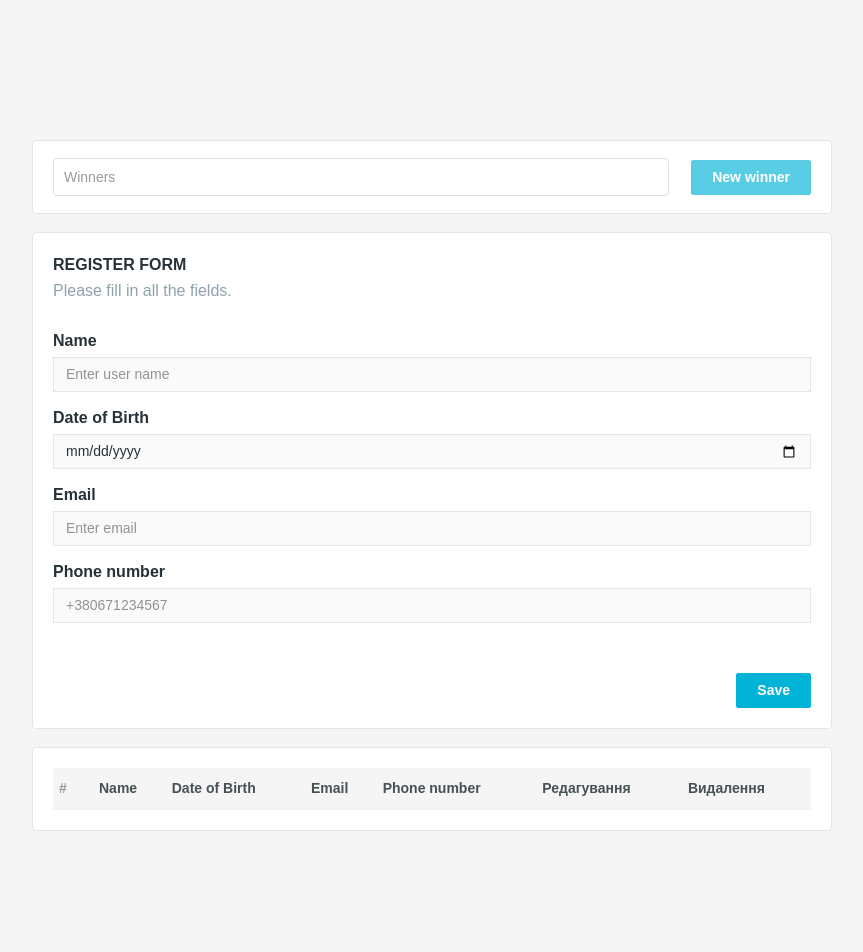
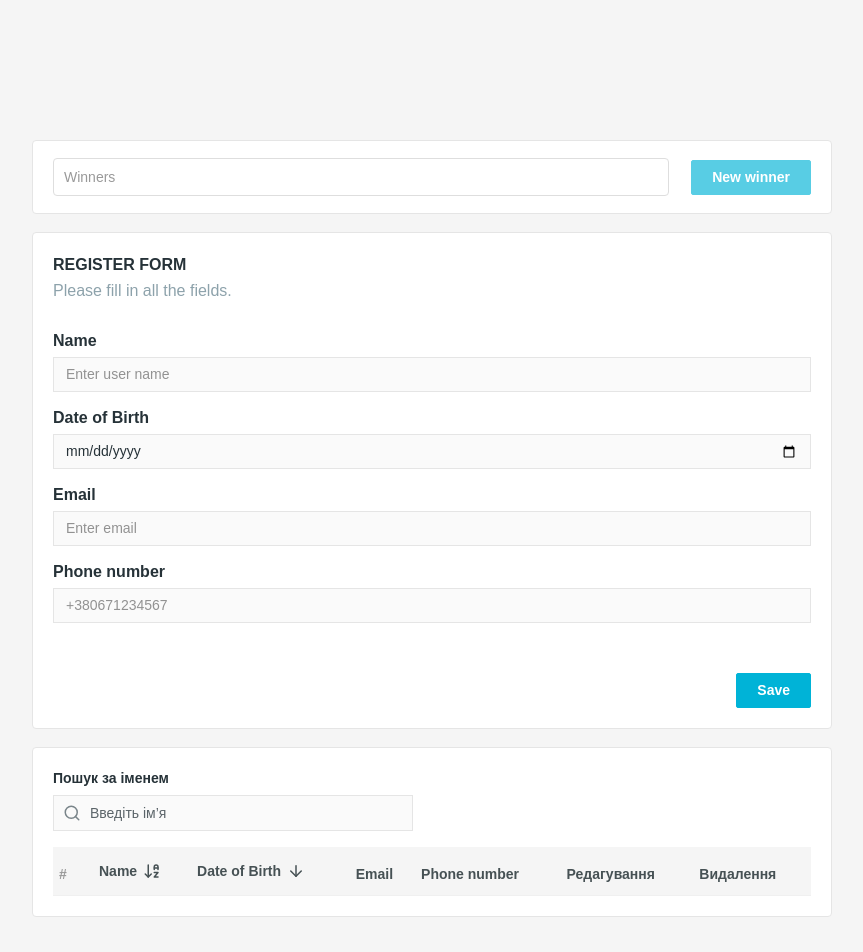
Before and after one commit to soapmaster778/vue-lottery-app, a Vue app: page / in a window 1280 px wide. Shown: the top 952 px of the page, without its empty margins (208-1071 px from the left). Before the commit the page ends 879 px from the top, so only its background shows below. Built offline with nearby package versions, Linux system fonts and the light colour scheme; the HTML template or start-up script is replaced by a standard one.

Commit message:
feat: add participant search and sorting

```diff
--- a/src/components/BaseTable.vue
+++ b/src/components/BaseTable.vue
@@ -16,7 +16,12 @@ function getCellValue(row: Row, column: TableColumn<Row>, index: number): unknow
     <table class="table participants-table">
       <thead>
         <tr>
-          <th v-for="column in columns" :key="String(column.key)" scope="col">
+          <th
+            v-for="column in columns"
+            :key="String(column.key)"
+            :aria-sort="column.ariaSort"
+            scope="col"
+          >
             <slot :name="`header-${String(column.key)}`" :column="column">
               {{ column.label }}
             </slot>
--- a/src/components/ParticipantsTable.vue
+++ b/src/components/ParticipantsTable.vue
@@ -1,10 +1,13 @@
 <script setup lang="ts">
+import { computed, ref } from 'vue'
+import { ArrowDown, ArrowDownAZ, ArrowUp, ArrowUpAZ } from 'lucide-vue-next'
 import BaseButton from './BaseButton.vue'
 import BaseTable from './BaseTable.vue'
+import SearchBar from './SearchBar.vue'
 import type { Participant } from '@/types/participant'
 import type { TableColumn } from '@/types/table'
 
-defineProps<{
+const props = defineProps<{
   participants: readonly Participant[]
 }>()
 
@@ -13,7 +16,71 @@ defineEmits<{
   delete: [participant: Participant]
 }>()
 
-const columns: TableColumn<Participant>[] = [
+type SortField = 'name' | 'birthDate'
+type SortDirection = 'asc' | 'desc'
+
+const searchQuery = ref('')
+const sortField = ref<SortField | null>(null)
+const sortDirection = ref<SortDirection>('asc')
+
+function filterByName(value: string): void {
+  searchQuery.value = value
+}
+
+function toggleSort(field: SortField): void {
+  if (sortField.value === field) {
+    sortDirection.value = sortDirection.value === 'asc' ? 'desc' : 'asc'
+  } else {
+    sortField.value = field
+    sortDirection.value = 'asc'
+  }
+}
+
+function getAriaSort(field: SortField): 'none' | 'ascending' | 'descending' {
+  if (sortField.value !== field) {
+    return 'none'
+  }
+
+  return sortDirection.value === 'asc' ? 'ascending' : 'descending'
+}
+
+function getSortLabel(field: SortField): string {
+  const name = field === 'name' ? 'іменем' : 'датою народження'
+
+  const nextDirection =
+    sortField.value === field && sortDirection.value === 'asc' ? 'за спаданням' : 'за зростанням'
+
+  return `Сортувати за ${name}: ${nextDirection}`
+}
+
+const visibleParticipants = computed<Participant[]>(() => {
+  const query = searchQuery.value.toLocaleLowerCase('uk')
+
+  const filtered = props.participants.filter((participant) =>
+    participant.name.toLocaleLowerCase('uk').includes(query),
+  )
+
+  const field = sortField.value
+
+  if (!field) {
+    return filtered
+  }
+
+  const direction = sortDirection.value === 'asc' ? 1 : -1
+
+  return [...filtered].sort((first, second) => {
+    const comparison =
+      field === 'name'
+        ? first.name.localeCompare(second.name, 'uk', {
+            sensitivity: 'base',
+          })
+        : first.birthDate.localeCompare(second.birthDate)
+
+    return comparison * direction
+  })
+})
+
+const columns = computed<TableColumn<Participant>[]>(() => [
   {
     key: 'index',
     label: '#',
@@ -23,11 +90,13 @@ const columns: TableColumn<Participant>[] = [
     key: 'name',
     label: 'Name',
     value: (row) => row.name,
+    ariaSort: getAriaSort('name'),
   },
   {
     key: 'birthDate',
     label: 'Date of Birth',
     value: (row) => row.birthDate,
+    ariaSort: getAriaSort('birthDate'),
   },
   {
     key: 'email',
@@ -47,7 +116,7 @@ const columns: TableColumn<Participant>[] = [
     key: 'delete',
     label: 'Видалення',
   },
-]
+])
 
 function formatBirthDate(value: string): string {
   const [year, month, day] = value.split('-')
@@ -57,18 +126,70 @@ function formatBirthDate(value: string): string {
 
 <template>
   <section class="lottery-panel participants-block" aria-label="Participants">
-    <BaseTable :columns="columns" :rows="participants">
+    <SearchBar @filter-by-name="filterByName" />
+
+    <BaseTable :columns="columns" :rows="visibleParticipants">
+      <template #header-name>
+        <button
+          type="button"
+          class="sort-heading"
+          :class="{ 'sort-heading-active': sortField === 'name' }"
+          :aria-label="getSortLabel('name')"
+          :title="getSortLabel('name')"
+          @click="toggleSort('name')"
+        >
+          <span>Name</span>
+
+          <component
+            :is="sortField === 'name' && sortDirection === 'desc' ? ArrowUpAZ : ArrowDownAZ"
+            :size="18"
+            aria-hidden="true"
+          />
+        </button>
+      </template>
+
+      <template #header-birthDate>
+        <button
+          type="button"
+          class="sort-heading"
+          :class="{ 'sort-heading-active': sortField === 'birthDate' }"
+          :aria-label="getSortLabel('birthDate')"
+          :title="getSortLabel('birthDate')"
+          @click="toggleSort('birthDate')"
+        >
+          <span>Date of Birth</span>
+
+          <component
+            :is="sortField === 'birthDate' && sortDirection === 'desc' ? ArrowUp : ArrowDown"
+            :size="18"
+            aria-hidden="true"
+          />
+        </button>
+      </template>
+
       <template #cell-birthDate="{ row }">
         {{ formatBirthDate(row.birthDate) }}
       </template>
 
       <template #cell-edit="{ row }">
-        <BaseButton variant="secondary" @click="$emit('edit', row)"> Редагувати дані </BaseButton>
+        <BaseButton variant="secondary" class="table-action-button" @click="$emit('edit', row)">
+          Редагувати дані
+        </BaseButton>
       </template>
 
       <template #cell-delete="{ row }">
-        <BaseButton variant="danger" @click="$emit('delete', row)"> Видалити учасника </BaseButton>
+        <BaseButton variant="danger" class="table-action-button"  @click="$emit('delete', row)">
+          Видалити учасника
+        </BaseButton>
       </template>
     </BaseTable>
+
+    <p
+      v-if="participants.length > 0 && visibleParticipants.length === 0"
+      class="table-empty-message"
+      role="status"
+    >
+      Учасників не знайдено.
+    </p>
   </section>
 </template>
--- /dev/null
+++ b/src/components/SearchBar.vue
@@ -0,0 +1,51 @@
+<script setup lang="ts">
+import { ref, useId, watch } from 'vue'
+import { Search, X } from 'lucide-vue-next'
+
+const emit = defineEmits<{
+  'filter-by-name': [value: string]
+}>()
+
+const inputId = useId()
+const query = ref('')
+
+watch(query, (value, _previousValue, onCleanup) => {
+  const timer = setTimeout(() => {
+    emit('filter-by-name', value.trim())
+  }, 300)
+
+  onCleanup(() => {
+    clearTimeout(timer)
+  })
+})
+</script>
+
+<template>
+  <div class="search-bar">
+    <label :for="inputId" class="search-label"> Пошук за іменем </label>
+
+    <div class="search-input-wrapper">
+      <Search :size="18" class="search-icon" aria-hidden="true" />
+
+      <input
+        :id="inputId"
+        v-model="query"
+        type="search"
+        class="form-control search-input"
+        placeholder="Введіть ім’я"
+        autocomplete="off"
+      />
+
+      <button
+        v-if="query"
+        type="button"
+        class="search-clear"
+        aria-label="Очистити пошук"
+        title="Очистити пошук"
+        @click="query = ''"
+      >
+        <X :size="16" aria-hidden="true" />
+      </button>
+    </div>
+  </div>
+</template>
--- a/src/styles/main.scss
+++ b/src/styles/main.scss
@@ -302,6 +302,13 @@ input {
   }
 }
 
+.lottery-button.table-action-button {
+  min-height: 28px;
+  padding: 4px 8px;
+  font-size: 10px;
+  line-height: 1.2;
+}
+
 @media (prefers-reduced-motion: reduce) {
   .modal-enter-active,
   .modal-leave-active,
@@ -309,6 +316,102 @@ input {
   .modal-leave-active .lottery-modal-dialog {
     transition: none;
   }
+}
+
+.search-bar {
+  max-width: 360px;
+  margin-bottom: 16px;
+}
+
+.search-label {
+  display: block;
+  margin-bottom: 6px;
+  font-size: 14px;
+  font-weight: 600;
+}
+
+.search-input-wrapper {
+  position: relative;
+}
+
+.search-input {
+  min-height: 36px;
+  padding-right: 36px;
+  padding-left: 36px;
+  font-size: 14px;
+
+  &::-webkit-search-cancel-button {
+    -webkit-appearance: none;
+  }
+}
+
+.search-icon {
+  position: absolute;
+  top: 50%;
+  left: 10px;
+  color: #7a858a;
+  pointer-events: none;
+  transform: translateY(-50%);
+}
+
+.search-clear {
+  position: absolute;
+  top: 50%;
+  right: 4px;
+  display: inline-flex;
+  align-items: center;
+  justify-content: center;
+  width: 28px;
+  height: 28px;
+  padding: 0;
+  color: #465154;
+  background: transparent;
+  border: 0;
+  border-radius: 2px;
+  cursor: pointer;
+  transform: translateY(-50%);
+
+  &:hover {
+    background: #e9ecef;
+  }
+
+  &:focus-visible {
+    outline: 2px solid $primary;
+    outline-offset: 1px;
+  }
+}
+
+.sort-heading {
+  display: inline-flex;
+  align-items: center;
+  gap: 6px;
+  min-height: 28px;
+  padding: 0;
+  color: inherit;
+  background: transparent;
+  border: 0;
+  font: inherit;
+  cursor: pointer;
+
+  svg {
+    flex-shrink: 0;
+  }
+
+  &:hover,
+  &.sort-heading-active {
+    color: #007d96;
+  }
+
+  &:focus-visible {
+    outline: 2px solid $primary;
+    outline-offset: 3px;
+  }
+}
+
+.table-empty-message {
+  margin: 16px 0 0;
+  color: #68777e;
+  font-size: 14px;
 }
 
 @media (max-width: 576px) {
--- a/src/types/table.ts
+++ b/src/types/table.ts
@@ -2,4 +2,5 @@ export interface TableColumn<Row> {
   key: string
   label: string
   value?: (row: Row, index: number) => unknown
+  ariaSort?: 'none' | 'ascending' | 'descending'
 }
```
